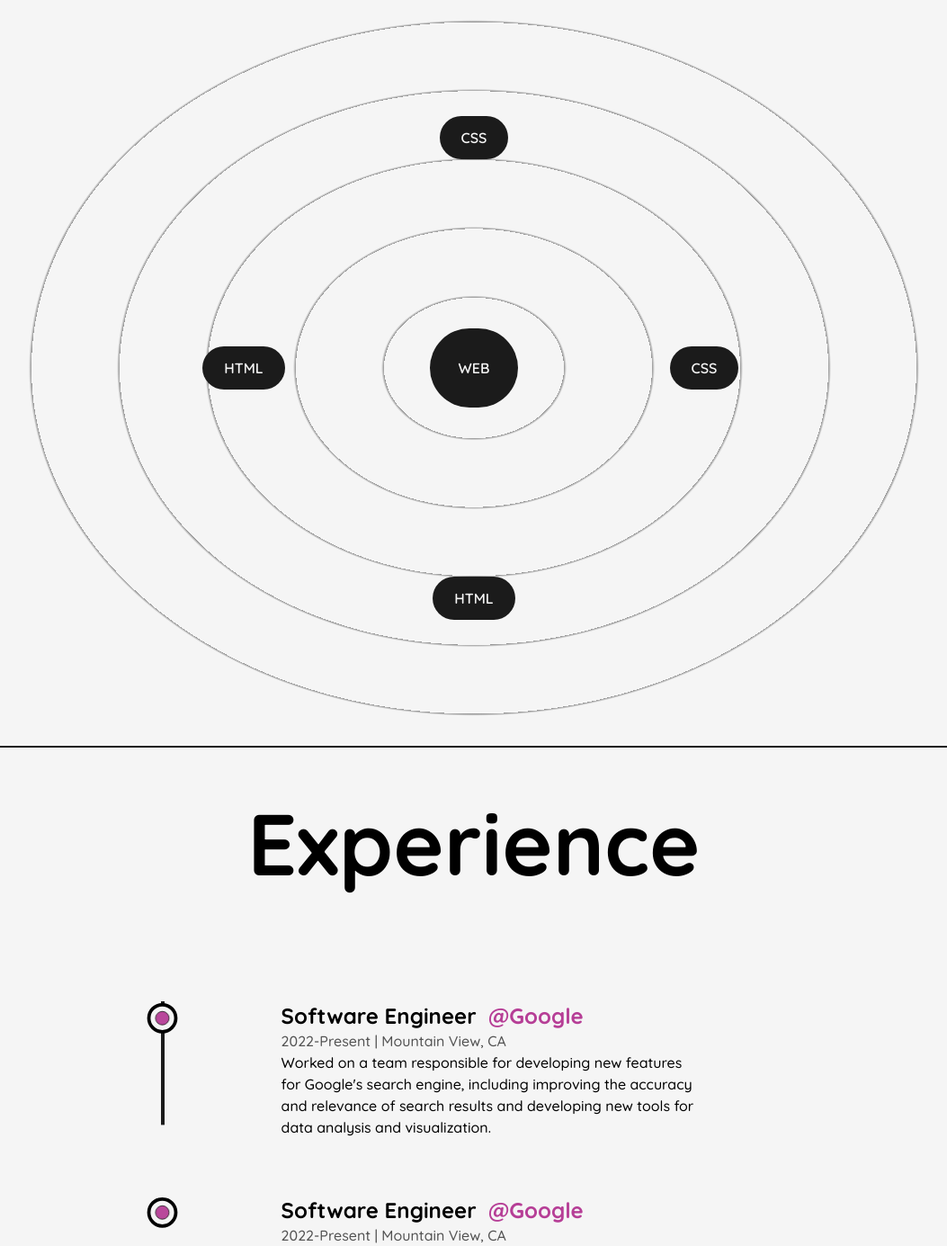
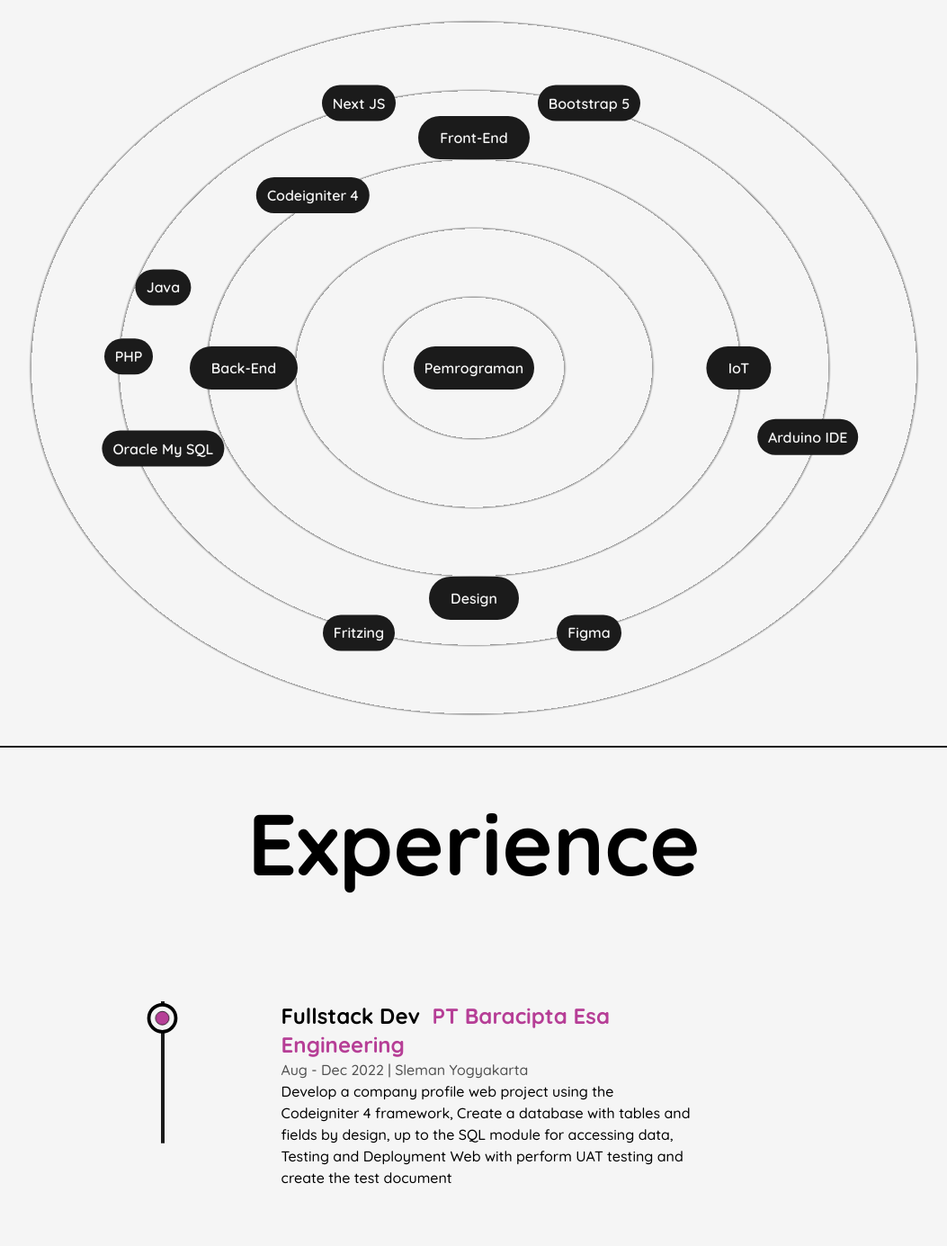
Before and after one commit to argabima/Portofolio-Next-Js, a Next.js app: page /about in a window 1280 px wide. Shown: the part 955-2340 px from the top of the page at 90% size, without its empty margins (113-1166 px from the left). Built offline with nearby package versions, Linux system fonts and the light colour scheme.

Commit message:
ke-8 commit

```diff
--- a/src/components/Experience.js
+++ b/src/components/Experience.js
@@ -55,25 +55,26 @@ const Experience = () => {
             <ul className='w-full flex flex-col items-start justify-between ml-4'>
                 <Details
 
-                position ="Software Engineer"
-                company="@Google"
-                time="2022-Present "
-                address="Mountain View, CA"
-                work="Worked on a team responsible for developing new features for Google's
-search engine, including improving the accuracy and relevance of search results and
-developing new tools for data analysis and visualization."
+                position ="Fullstack Dev"
+                company="PT Baracipta Esa Engineering"
+                time="Aug - Dec 2022 "
+                address="Sleman Yogyakarta"
+                work="Develop a company profile web project using the Codeigniter 4 framework,
+                 Create a database with tables and fields by design, up to the SQL module for accessing data,
+                 Testing and Deployment Web with perform UAT testing and create the test document"
 
                 />
 
                 <Details
 
-                position ="Software Engineer"
-                company="@Google"
-                time="2022-Present "
-                address="Mountain View, CA"
-                work="Worked on a team responsible for developing new features for Google's
-search engine, including improving the accuracy and relevance of search results and
-developing new tools for data analysis and visualization."
+                position ="Web Developer Program"
+                company="Hacktiv8"
+                time="Feb - July 2022"
+                address="Bandung"
+                work="Understand the Basics & Fundamentals of being a website programmer,
+                Understand and be able to implement website interface development including Responsive View Interface,
+                 Understand 1 cycle of Website development,
+                 Can do online website deployment and development."
 
                 />
             </ul>
--- a/src/components/Footer.js
+++ b/src/components/Footer.js
@@ -6,10 +6,10 @@ const Footer = () => {
   return (
     <footer className='w-full border-t-2 border-solid border-dark font-medium text-lg
     '>
-      <Layout className='py-8 flex items-center justify-between lg:flex-col lg:py-3'>
-        <span>{new Date().getFullYear()} &copy; All Rights Reserved.</span>
+      <Layout className='py-8 flex items-center justify-between lg:flex-col lg:py-3 z-10'>
+        <span className='ml-[5%]'>{new Date().getFullYear()} &copy; All Rights Reserved.</span>
         <Link href="/"> Arga Bimantara </Link>
-        <span> Kudus</span>
+        <span className='mr-[5%]'> Kudus</span>
       </Layout>
 
 
--- a/src/components/Skills.js
+++ b/src/components/Skills.js
@@ -20,24 +20,53 @@ const Skill = ({name, x, y}) => {
   )
 }
 
+const Skillup = ({name, x, y}) => {
+
+  return (
+    <motion.div className='flex items-center justify-center rounded-full font-semibold bg-dark text-light py-2 px-3 shadow-dark cursor-pointer
+    absolute'
+    whileHover={{scale:1.05}}
+
+    initial={{x:0,y:0}}
+    animate={{x:x, y:y }}
+    repeat={{}}
+    transition={{duration: 1.5}}
+    viewport={{once: true}}
+  >
+  {name}
+  </motion.div>
+
+  )
+}
+
 const Skills = () => {
   return (
     <>
      <h2 className='font-bold text-8xl mt-20 w-full text-center lg:!text-6xl sm:!text-5xl xs:!text-4xl sm:mb-8'>Skill</h2>
      <div className='w-full h-screen relative flex items-center justify-center rounded-full bg-circularLight md:h-[67vh]'>
 
-        <motion.div className='flex items-center justify-center rounded-full font-semibold bg-dark text-light p-8 shadow-dark cursor-pointer'
+        <motion.div className='flex items-center justify-center rounded-full font-semibold bg-dark text-light p-3 shadow-dark cursor-pointer'
           whileHover={{scale:1.05}}
-        > WEB
+        > Pemrograman
         </motion.div>
 
-        <Skill  name="CSS" x="0vw" y="-20vw" />
+        <Skill  name="Front-End" x="0vw" y="-20vw" />
+        <Skillup  name="Bootstrap 5" x="10vw" y="-23vw" />
+        <Skillup  name="Next JS" x="-10vw" y="-23vw" />
+        <Skillup  name="Codeigniter 4" x="-14vw" y="-15vw" />
 
-        <Skill name="HTML" x="-20vw" y="0vw" />
+        <Skill name="Back-End" x="-20vw" y="0vw" />
+        <Skillup  name="Oracle My SQL" x="-27vw" y="7vw" />
+        <Skillup  name="Java" x="-27vw" y="-7vw" />
+        <Skillup  name="PHP" x="-30vw" y="-1vw" />
 
-        <Skill name="CSS" x="20vw" y="0vw" />
+        <Skill name="IoT" x="23vw" y="0vw" />
+        <Skillup  name="Arduino IDE" x="29vw" y="6vw" />
 
-        <Skill name="HTML" x="0vw" y="20vw" />
+
+        <Skill name="Design" x="0vw" y="20vw" />
+        <Skillup  name="Figma" x="10vw" y="23vw" />
+        <Skillup  name="Fritzing" x="-10vw" y="23vw" />
      </div>
     </>
   )
--- /dev/null
+++ b/src/components/TransitionEffect.js
@@ -0,0 +1,36 @@
+import React from 'react'
+import { motion } from 'framer-motion'
+
+const TransitionEffect = () => {
+  return (
+    <>
+    <motion.img className='fixed top-0 bottom-0 right-full w-screen h-screen
+    z-30 bg-silver2'
+    initial={{x:"100%", width:"100%"}}
+    animate={{x:"0%", width:"0%"}}
+    exit={{x:["0%", "100%"], width:["0%","100%" ]}}
+    transition={{duration:0.8, ease:"easeInOut"}}
+    />
+
+    <motion.div className='fixed top-0 bottom-0 right-full w-screen h-screen
+    z-20 bg-slate-400'
+    initial={{x:"100%", width:"100%"}}
+    animate={{x:"0%", width:"0%"}}
+    transition={{delay:0.2, duration:0.8, ease:"easeInOut"}}
+    />
+
+    <motion.div className='fixed top-0 bottom-0 right-full w-screen h-screen
+    z-10 bg-slate-500'
+    initial={{x:"100%", width:"100%"}}
+    animate={{x:"0%", width:"0%"}}
+    transition={{delay:0.4, duration:0.8, ease:"easeInOut"}}
+    />
+
+</>
+
+
+
+  )
+}
+
+export default TransitionEffect
--- a/src/pages/_app.js
+++ b/src/pages/_app.js
@@ -3,6 +3,8 @@ import {Quicksand} from "next/font/google"
 import Head from "next/head"
 import NavBar from "../components/NavBar"
 import Footer from '@/components/Footer'
+import { AnimatePresence } from 'framer-motion'
+import { useRouter } from 'next/router'
 
 const quicksand = Quicksand({
     subsets: ["latin"],
@@ -12,6 +14,8 @@ const quicksand = Quicksand({
 
 
 export default function App({ Component, pageProps }) {
+
+  const router = useRouter();
   return (
    <>
    <Head>
@@ -22,7 +26,10 @@ export default function App({ Component, pageProps }) {
     </Head>
   <main className={`${quicksand.variable} font-quick bg-light w-full min-h-screen`}>
     <NavBar />
-    <Component {...pageProps} />
+    <AnimatePresence mode="wait">
+    <Component key={router.asPath} {...pageProps} />
+
+    </AnimatePresence>
     <Footer />
   </main>
   </>
--- a/src/pages/about.js
+++ b/src/pages/about.js
@@ -8,6 +8,7 @@ import Skills from '@/components/Skills'
 import Experience from '@/components/Experience'
 import Education from '@/components/Education'
 import HireMe from '@/components/HireMe'
+import TransitionEffect from '@/components/TransitionEffect'
 
 const about = () => {
   return (
@@ -16,6 +17,7 @@ const about = () => {
         <title>Tentang Aku</title>
         <meta name='description' content='any-description'/>
     </Head>
+    <TransitionEffect />
     <main className='flex w-full flex-col items-center justify-center'>
         <Layout className='pt-16'>
         <AnimatedText text="Anything about me" className='mb-16 lg:!text-6xl sm:!text-5xl xs:!text-4xl sm:mb-8'/>
@@ -23,7 +25,7 @@ const about = () => {
             <div className='col-span-3 flex flex-col items-start justify-start
             lg:col-span-4 md:order-2 md:col-span-8'>
                 <h2 className='mb-4 text-lg font-bold uppercase text-dark/75'> Biography</h2>
-                <p className='font-medium'>Hi, I'm Arga Bimantara, a web developer and UI/UX designer with a passion for creating beautiful, functional,
+                <p className='font-medium'>Hi, I'm Arga Bimantara, a web developer and fullstack dev with a passion for creating beautiful, functional,
 and user-centered digital experiences. I am always looking for
 new and innovative ways to bring my clients' visions to life.</p>
                 <p className='my-4 font-medium'>I believe that design is about more than just making things look pretty – it's about solving problems and
--- a/src/pages/index.js
+++ b/src/pages/index.js
@@ -8,6 +8,7 @@ import profilePics3 from "../../public/images/profile/Logo-BEE.png"
 import profilePics4 from "../../public/images/profile/hacktiv8.png"
 import Link from 'next/link'
 import HireMe from '../components/HireMe'
+import TransitionEffect from '@/components/TransitionEffect'
 
 export default function Home() {
   return (
@@ -20,6 +21,8 @@ export default function Home() {
         <link rel="icon" href="/favicon.ico" />
 
       </Head>
+
+      <TransitionEffect />
       <main className='flex items-center text-dark w-full min-h-screen 2xl:'>
         <Layout className='pt-0 md:pt-16 sm:pt-8'>
           <div className='flex items-center justify-between w-full lg:flex-col'>
@@ -40,7 +43,7 @@ export default function Home() {
 Explore my latest projects, showcasing my expertise in React.js and web development.
               </p>
               <div className='flex items-center self-start my-2 lg:self-center'>
-                <Link href="/dummy.pdf" target={"_blank"}
+                <Link href="/CV - Arga Bimantara.pdf" target={"_blank"}
                 className="flex items-center bg-dark text-light p-2.5 px-6 rounded-lg text-lg font-semibold hover:bg-light hover:text-dark
                 border-2 border-solid border-transparant
                 hover:border-dark md:p-2 md:px-4 md:text-base"
--- a/src/pages/projects.js
+++ b/src/pages/projects.js
@@ -10,6 +10,7 @@ import project2 from "../../public/images/projects/musika.png";
 import project3 from "../../public/images/projects/soluta.png";
 import project4 from "../../public/images/projects/Ramalan.png";
 import HireMe from '@/components/HireMe'
+import TransitionEffect from '@/components/TransitionEffect'
 
 
 const FeaturedProjects =({type, title, summary, img, link, github}) => {
@@ -89,6 +90,7 @@ const projects = () => {
         <meta name='description' content='any-description'/>
     </Head>
 
+    <TransitionEffect />
     <main className='w-full mb-16 flex flex-col items-center justify-center'>
         <Layout className='pt-16'>
         <AnimatedText text="Based on Real Projects" className='my-4 xl:!text-5xl lg:!text-6xl sm:!text-5xl xs:!text-4xl sm:mb-8'/>
--- a/tailwind.config.js
+++ b/tailwind.config.js
@@ -18,6 +18,11 @@ module.exports = {
         light: "#f5f5f5",
         primary: "#B63E96", // 240,86,199
         primaryDark: "#58E6D9", // 80,230,217
+        silver: "#BCBAA0",
+        silver2: "#8399a2",
+        silver3: "e4e7e4",
+        blue: "#7D88A1",
+        slidecolorsilver: "background: linear-gradient(90deg, hsla(197, 14%, 57%, 1) 0%, hsla(192, 17%, 94%, 1) 100%);"
     },
     animation: {
       'spin-slow': 'spin 8s linear infinite',
```
Also changed, not shown: src/components/Education.js (+4 -14 lines), src/components/HireMe.js (+18 -10 lines), 1 other file (tests, documents, lock files or other folders).
